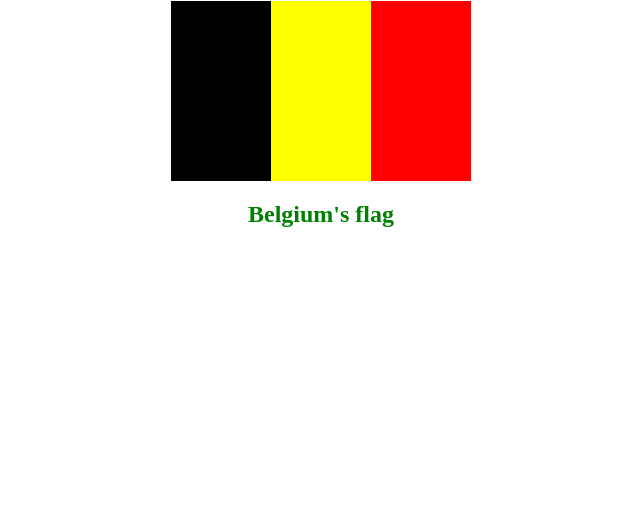
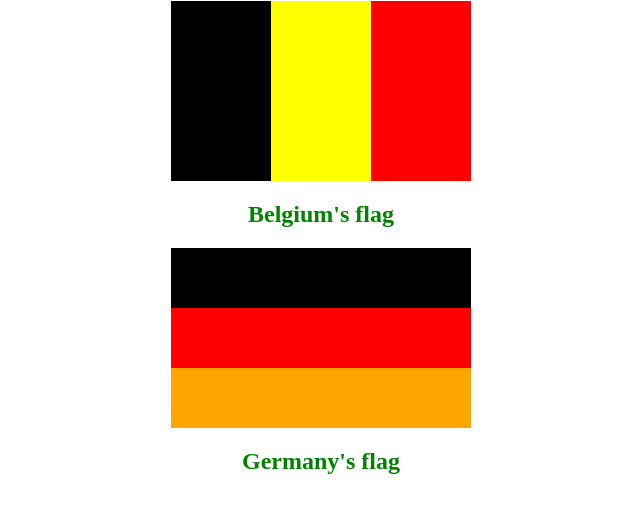
Before and after one commit to Farjana021/flag, a plain HTML site: page index.html in a window 1280 px wide. Shown: the part 291-800 px from the top of the page, without its empty margins (319-959 px from the left). Drawn offline with Linux system fonts and the light colour scheme.

Commit message:
germany flag added

```diff
--- a/css/style.css
+++ b/css/style.css
@@ -43,3 +43,30 @@
     position: absolute;
     right: 0;
 }
+.ger1{
+    width: 300px;
+    height: 180px;
+    margin: 0 auto;
+    margin-top: 20px;
+    position: relative;
+}
+.ger2{
+    width: 300px;
+    height: 60px;
+    background-color: black;
+    position: absolute;
+}
+.ger3{
+    width: 300px;
+    height: 60px;
+    background-color: red;
+    position: absolute;
+    top: 60px;
+}
+.ger4{
+    width: 300px;
+    height: 60px;
+    background-color: orange;
+    position: absolute;
+    bottom: 0;
+}
--- a/index.html
+++ b/index.html
@@ -17,5 +17,11 @@
         <div class="bel4"></div>
     </div>
     <h2 style="text-align: center; color: green;">Belgium's flag</h2>
+    <div class="ger1">
+        <div class="ger2"></div>
+        <div class="ger3"></div>
+        <div class="ger4"></div>
+    </div>
+    <h2 style="text-align: center; color: green;">Germany's flag</h2>
 </body>
 </html>
```
